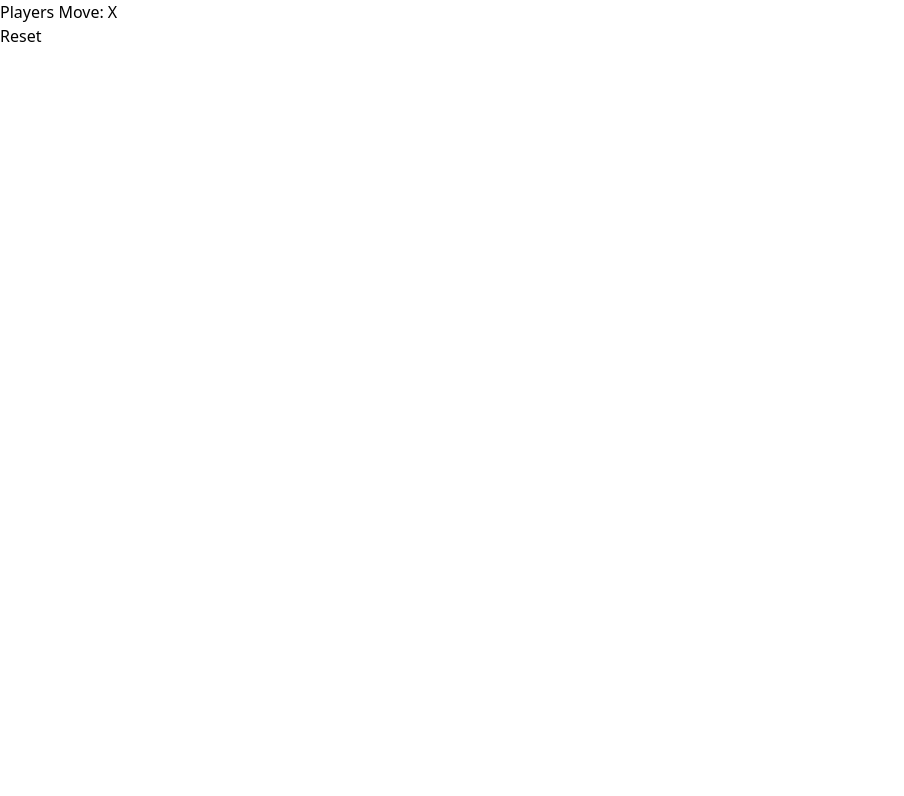
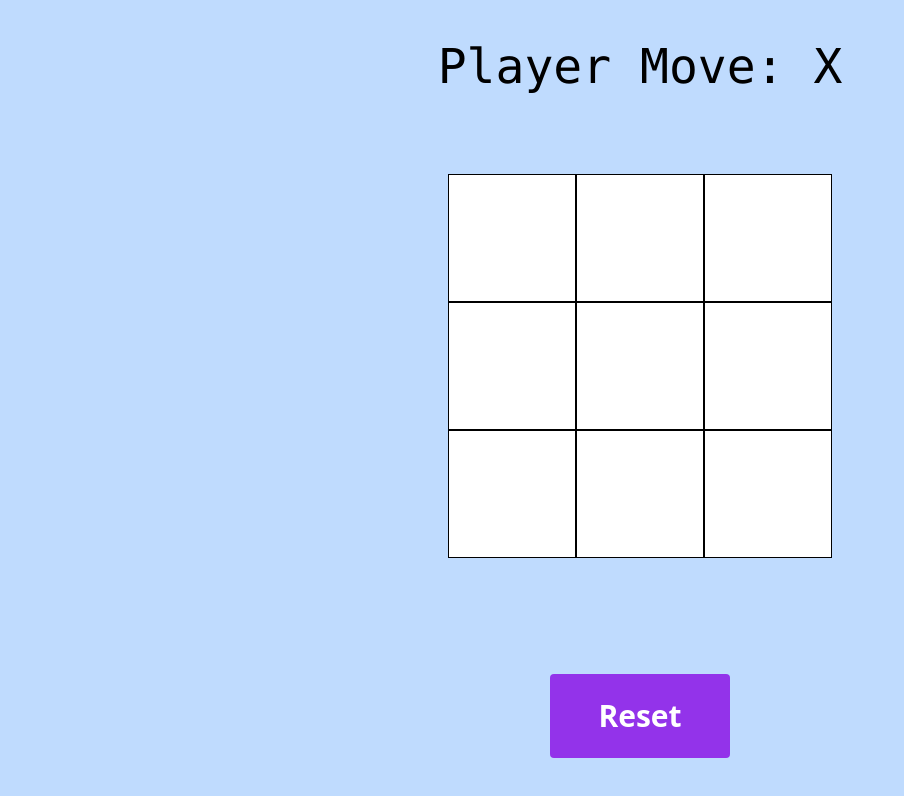
Before and after one commit to TLShowtime/tic-tac-toe, a Vue app: page / in a window 1280 px wide. Shown: the top 796 px of the page, without its empty margins (0-904 px from the left). Built offline with nearby package versions, Linux system fonts and the light colour scheme.

Commit message:
SImple design with better template refactoring

```diff
--- a/src/App.vue
+++ b/src/App.vue
@@ -1,5 +1,5 @@
 <template>
-  <div id="app">
+  <div id="app" class="app app-blue">
     <Board/>
   </div>
 </template>
@@ -12,3 +12,12 @@
     components: { Board }
   }
 </script>
+
+<style>
+  .app {
+    @apply grid h-screen place-items-center
+  }
+  .app-blue {
+    @apply bg-blue-200
+  }
+</style>
--- a/src/components/Board.vue
+++ b/src/components/Board.vue
@@ -1,23 +1,23 @@
 <template>
-  <div class="container">
-    <h2 v-if="winner">Winner {{ winner }}</h2>
-    <h2 v-else>Players Move: {{ player }}</h2>
-    <button @click="reset">
-      Reset
-    </button>
-
-    <div v-for="(_, x) in 3" :key="x" class="row">
+  <div class="font-mono text-5xl" >
+    <h2 v-if="winner">Winner {{ winner }} 😊🎉</h2>
+    <h2 v-else>Player Move: {{ player }}</h2>
+  </div>
+  <div class="flex items-center mb-8">
+    <div v-for="(_, x) in 3" :key="x">
       <button v-for="(_, y) in 3" :key="y" class="square" @click="move(x, y)">
         {{ squares[x][y] }}
       </button>
     </div>
   </div>
+  <button class="btn btn-purple" @click="reset">
+    Reset
+  </button>
 </template>
 
 <script>
   import { ref, computed } from 'vue';
   import { calculateWinner } from '../functions/BoardFunctions';
-
 
   export default {
     setup() {
@@ -52,11 +52,20 @@
   }
 </script>
 
-<style scoped>
-.square {
-  background: white;
-  font-size: 70px;
-  height: 100px;
-  width: 100px;
-}
+<style>
+  .btn {
+    @apply font-bold text-3xl py-6 px-12 rounded;
+  }
+  .btn-purple {
+    @apply bg-purple-600 text-white;
+  }
+  .btn-purple:hover {
+    @apply bg-purple-800;
+  }
+  .square {
+    @apply flex items-center justify-center border border-black bg-white text-7xl h-32 w-32;
+  }
+  .square:hover {
+    @apply hover:bg-gray-300;
+  }
 </style>
```
